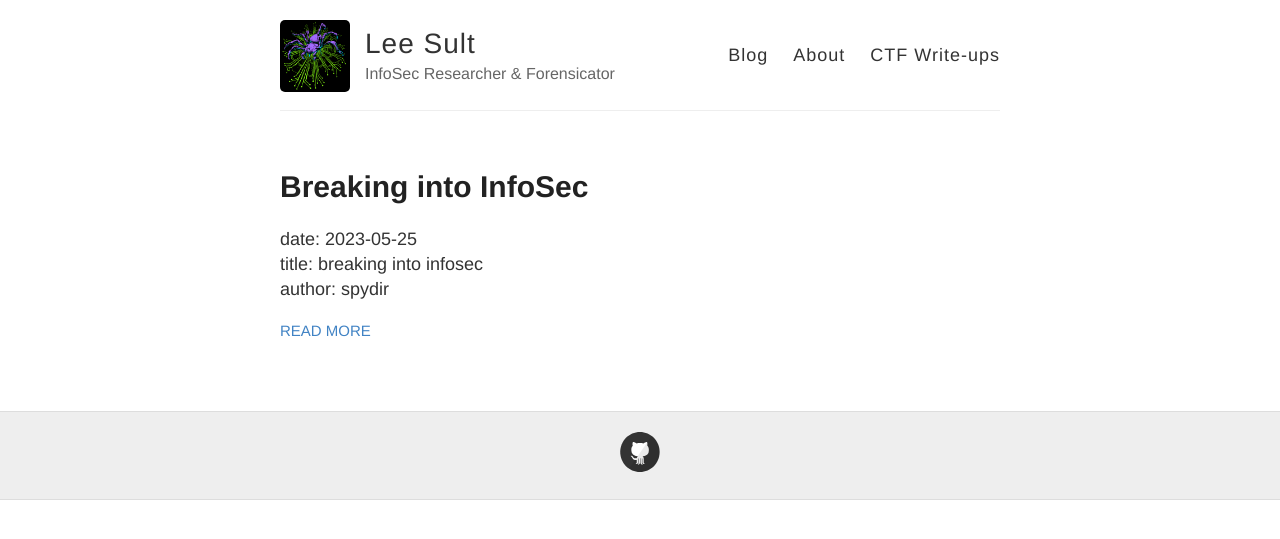
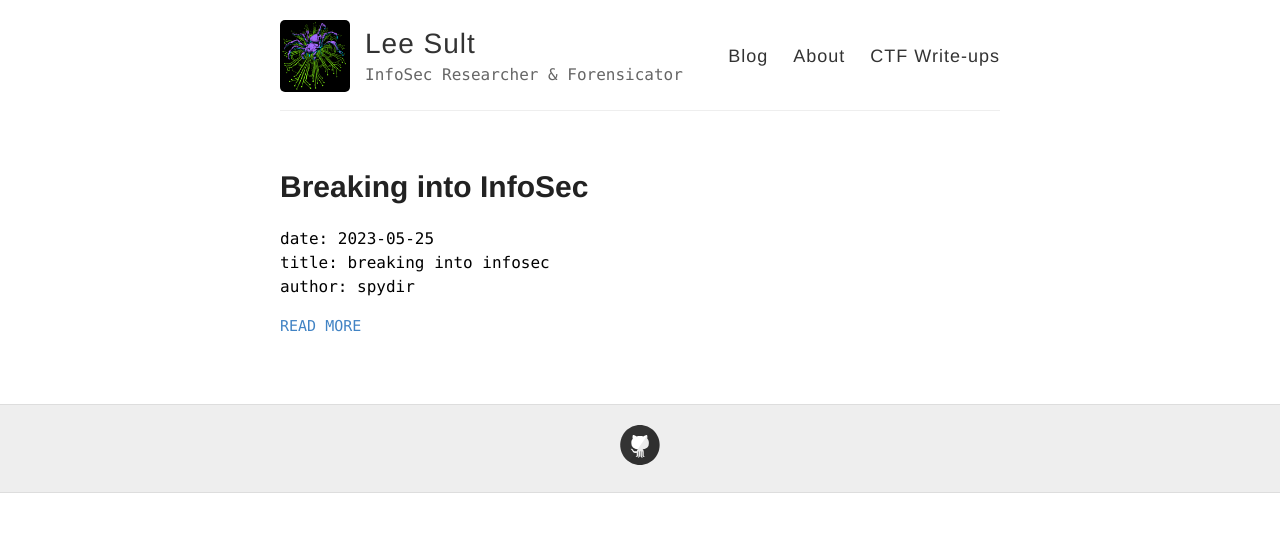
Before and after one commit to spydir/spydir.github.io, a Jekyll site: the page built from index.html, in a window 1280 px wide. Shown: the top 539 px of the page. Built offline with Jekyll 4.4.1, drawn with Linux system fonts in a browser that asks for light colours.

Commit message:
trying to update font

```diff
--- a/_config.yml
+++ b/_config.yml
@@ -67,13 +67,9 @@ kramdown:
     # Use existing pygments syntax highlighting css
     css_class: 'highlight'
 
-remote_theme: pages-themes/hacker@v0.2.0
-plugins:
-- jekyll-remote-theme # add this line to the plugins list if you already have on
-
 # Set the Sass partials directory, as we're using @imports
-# sass:
-#   style: :expanded # You might prefer to minify using :compressed
+sass:
+  style: :expanded # You might prefer to minify using :compressed
 
 # Use the following plug-ins
 gems:
--- a/style.scss
+++ b/style.scss
@@ -19,8 +19,11 @@ html {
 
 body {
 	background: $white;
-  font: 18px/1.4 $helvetica;
-  color: $darkGray;
+  // font: 18px/1.4 $helvetica;
+  // color: $darkGray;
+  font-size: 16px;
+  line-height: 1.5;
+  font-family: Monaco, "Bitstream Vera Sans Mono", "Lucida Console", Terminal, monospace;
 }
 
 .container {
```
